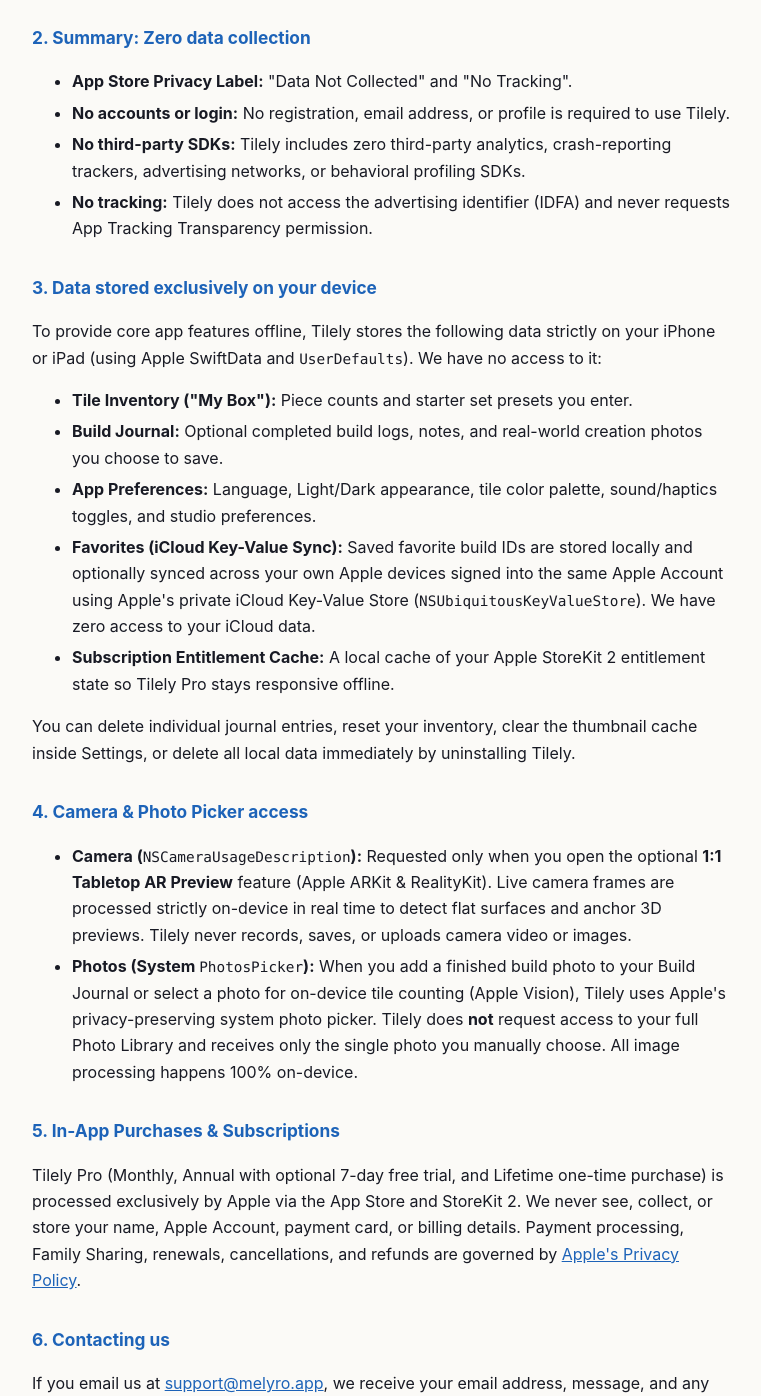
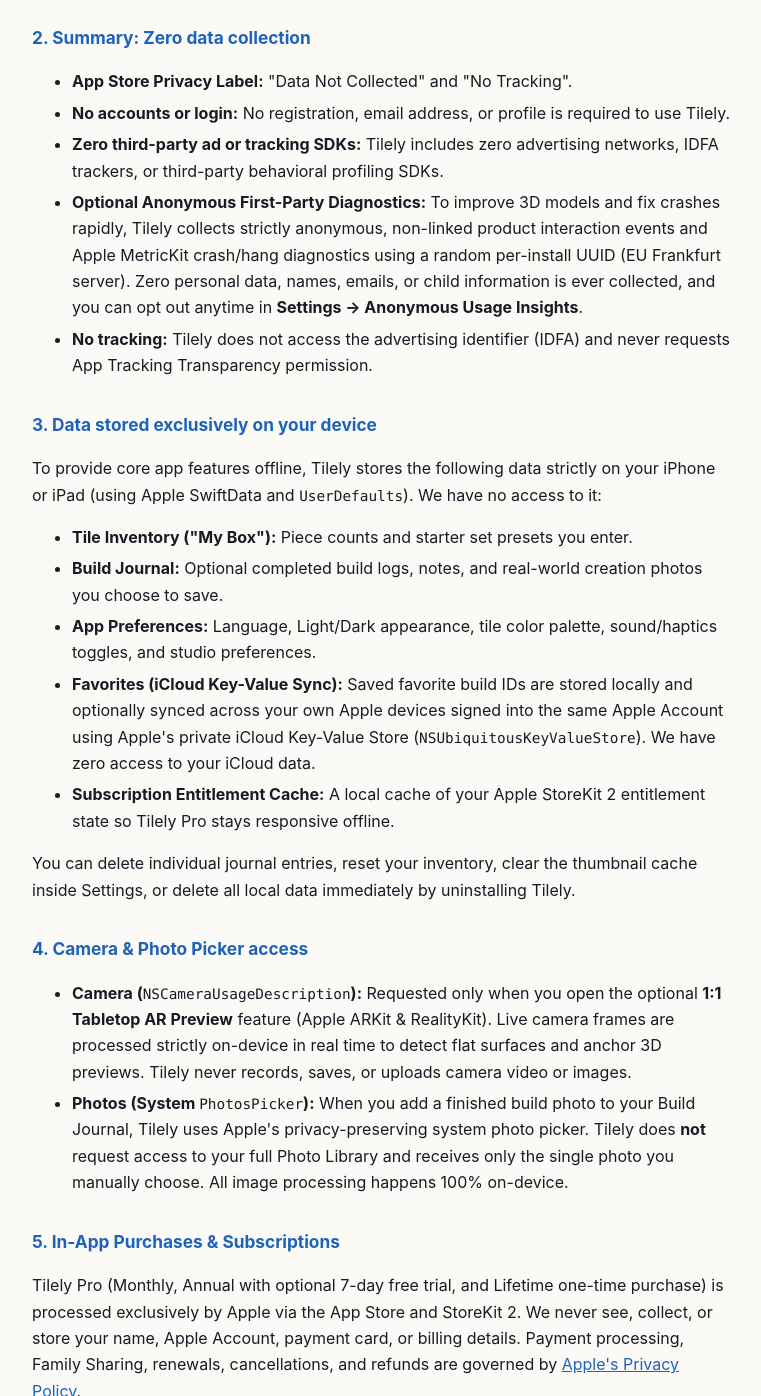
Before and after one commit to cenkgundev/tilely-privacy, a plain HTML site: page index.html in a window 1280 px wide. Shown: the part 720-2116 px from the top of the page, without its empty margins (258-1019 px from the left). Drawn offline with Linux system fonts and the light colour scheme.

Commit message:
docs: disclose anonymous first-party diagnostics (opt-out) and remove deprecated vision scanner note

```diff
--- a/index.html
+++ b/index.html
@@ -41,7 +41,8 @@ footer a{color:var(--muted)} footer a[aria-current]{color:var(--fg);text-decorat
 <ul>
 <li><strong>App Store Privacy Label:</strong> "Data Not Collected" and "No Tracking".</li>
 <li><strong>No accounts or login:</strong> No registration, email address, or profile is required to use Tilely.</li>
-<li><strong>No third-party SDKs:</strong> Tilely includes zero third-party analytics, crash-reporting trackers, advertising networks, or behavioral profiling SDKs.</li>
+<li><strong>Zero third-party ad or tracking SDKs:</strong> Tilely includes zero advertising networks, IDFA trackers, or third-party behavioral profiling SDKs.</li>
+<li><strong>Optional Anonymous First-Party Diagnostics:</strong> To improve 3D models and fix crashes rapidly, Tilely collects strictly anonymous, non-linked product interaction events and Apple MetricKit crash/hang diagnostics using a random per-install UUID (EU Frankfurt server). Zero personal data, names, emails, or child information is ever collected, and you can opt out anytime in <strong>Settings &rarr; Anonymous Usage Insights</strong>.</li>
 <li><strong>No tracking:</strong> Tilely does not access the advertising identifier (IDFA) and never requests App Tracking Transparency permission.</li>
 </ul>
 
@@ -59,7 +60,7 @@ footer a{color:var(--muted)} footer a[aria-current]{color:var(--fg);text-decorat
 <h2>4. Camera &amp; Photo Picker access</h2>
 <ul>
 <li><strong>Camera (<code>NSCameraUsageDescription</code>):</strong> Requested only when you open the optional <strong>1:1 Tabletop AR Preview</strong> feature (Apple ARKit &amp; RealityKit). Live camera frames are processed strictly on-device in real time to detect flat surfaces and anchor 3D previews. Tilely never records, saves, or uploads camera video or images.</li>
-<li><strong>Photos (System <code>PhotosPicker</code>):</strong> When you add a finished build photo to your Build Journal or select a photo for on-device tile counting (Apple Vision), Tilely uses Apple's privacy-preserving system photo picker. Tilely does <strong>not</strong> request access to your full Photo Library and receives only the single photo you manually choose. All image processing happens 100% on-device.</li>
+<li><strong>Photos (System <code>PhotosPicker</code>):</strong> When you add a finished build photo to your Build Journal, Tilely uses Apple's privacy-preserving system photo picker. Tilely does <strong>not</strong> request access to your full Photo Library and receives only the single photo you manually choose. All image processing happens 100% on-device.</li>
 </ul>
 
 <h2>5. In-App Purchases &amp; Subscriptions</h2>
```
Also changed, not shown: privacy-tr.html (+2 -1 lines).
